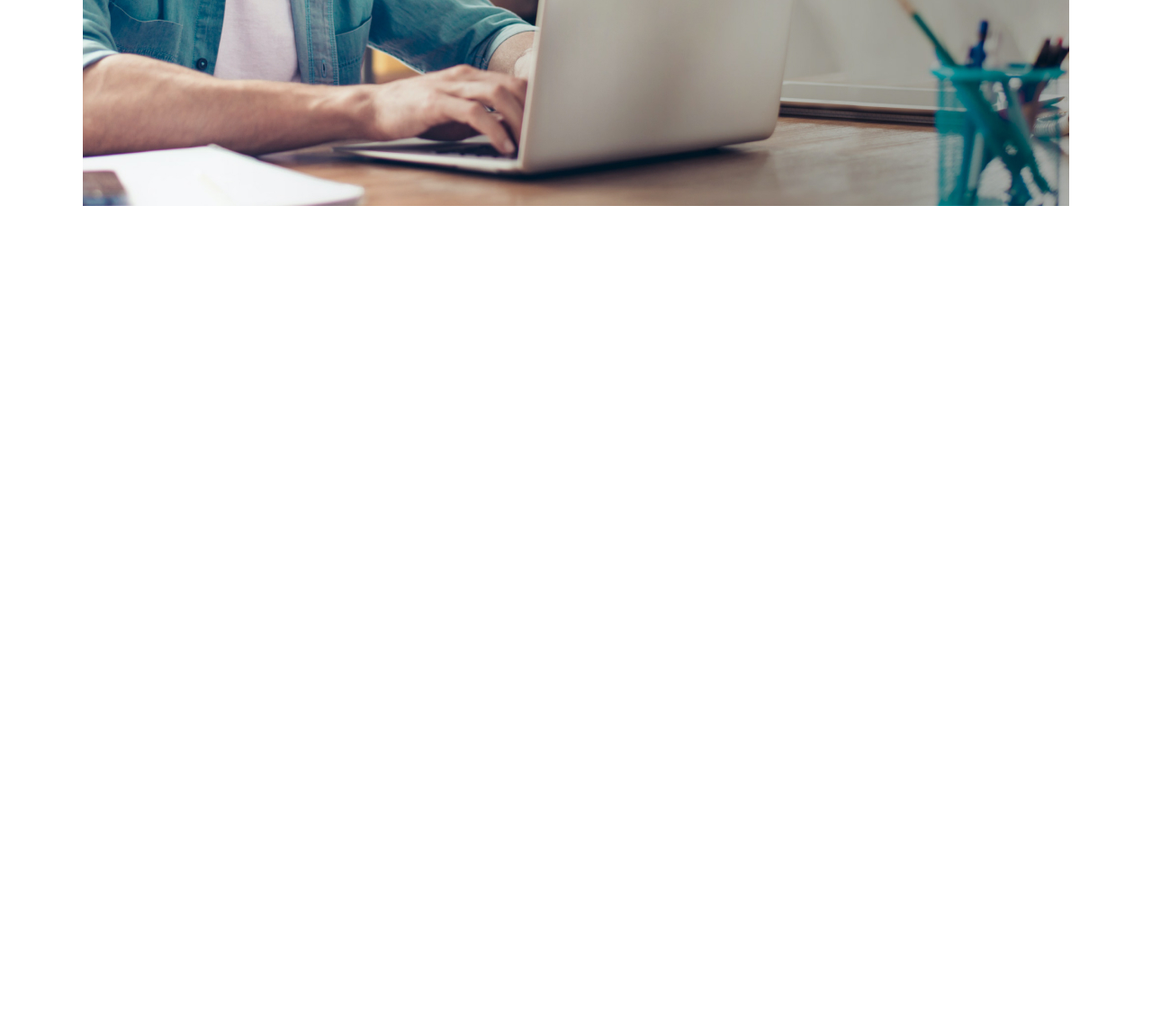
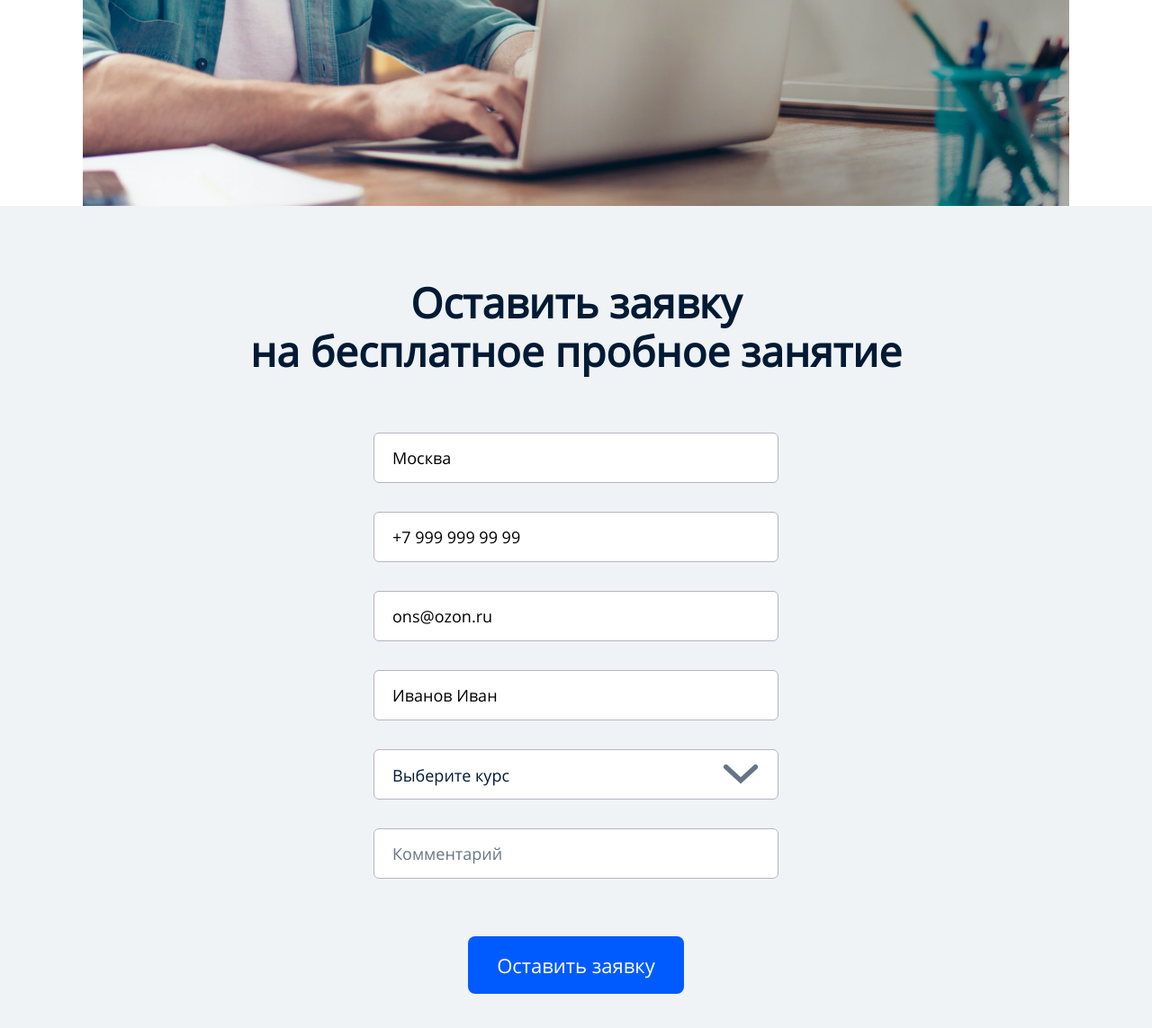
Before and after one commit to EvgenijZaluzhanskij/EvgenijZaluzhanskij.github.io, a plain HTML site: page self-made-task-5/index.html in a window 1280 px wide. Shown: the part 1966-3109 px from the top of the page at 90% size. Before the commit the page ends 2195 px from the top, so only its background shows below. Drawn offline with Linux system fonts and the light colour scheme.

Commit message:
More css from template

```diff
--- a/self-made-task-5/index.html
+++ b/self-made-task-5/index.html
@@ -43,6 +43,30 @@
                 </div>
             </section>
 
+            <section class="request">
+                <h2 class="request__header">Оставить заявку <br/> на бесплатное пробное занятие</h2>
+
+                <div class="request__form">
+                    <input type="text" class="input input--valid request__formElement" value="Москва" placeholder="Город">
+                    <input type="tel" class="input input--valid request__formElement" placeholder="Введите номер телефона" value="+7 999 999 99 99">
+                    <input type="email" class="input input--valid request__formElement" placeholder="Введите ваш email" value="ons@ozon.ru">
+                    <input type="text" class="input input--valid request__formElement" placeholder="Имя и фамилия" value="Иванов Иван">
+                    <div class="select request__formElement">
+                        <span class="select__text">Выберите курс</span>
+                        <img class="select__icon" src="img/arrow.svg" alt="">
+                        <ul class="select__dropdown ">
+                            <li class="select__dropdownItem select__dropdownItem--active">Select 1</li>
+                            <li class="select__dropdownItem">Select 2</li>
+                            <li class="select__dropdownItem">Select 3</li>
+                            <li class="select__dropdownItem">Select 4</li>
+                            <li class="select__dropdownItem">Select 5</li>
+                            <li class="select__dropdownItem">Select 6</li>
+                        </ul>
+                    </div>
+                    <input type="text" class="input input--valid" placeholder="Комментарий">
+                </div>
+                <button class="button">Оставить заявку</button>
+            </section>
         </div>
     </body>
 </html>
--- a/self-made-task-5/styles/common.css
+++ b/self-made-task-5/styles/common.css
@@ -16,4 +16,108 @@
     line-height: 20px;
 
     border: none;
+
+    outline: none;
+    cursor: pointer;
 }
+
+.input {
+    display: flex;
+
+    width: 100%;
+    height: 56px;
+
+    box-sizing: border-box;
+
+    border: 1px solid var(--c-mystic);
+    border-radius: 6px;
+
+    padding: 16px 20px;
+
+    font-size: 18px;
+    line-height: 24px;
+}
+
+.input:focus {
+    outline: none;
+}
+
+.input--valid {
+    border-color: var(--c-cadet-blue);
+}
+
+.input::placeholder {
+    color: var(--c-dark-space);
+}
+
+.select {
+    position: relative;
+    display: flex;
+
+    width: 100%;
+    height: 56px;
+
+    box-sizing: border-box;
+
+    justify-content: space-between;
+
+    border: 1px solid var(--c-cadet-blue);
+    border-radius: 6px;
+
+    padding: 16px 20px;
+
+    font-size: 18px;
+    line-height: 24px;
+    background-color: var(--c-white);
+}
+
+
+.select__icon--opened {
+    transform: rotate(180deg);
+}
+
+
+.select__dropdown {
+    display: none;
+    position: absolute;
+    top: 60px;
+    box-shadow: 2px 2px 20px var(--c-mystic);
+    border-radius: 6px;
+    width: 100%;
+    padding: 0;
+    margin: 0;
+
+    list-style-type: none;
+
+    left: 0;
+    right: 0;
+
+    max-height: 240px;
+
+    overflow-y: auto;
+}
+
+.select__dropdownItem {
+    display: flex;
+    height: 48px;
+
+    align-items: center;
+    padding: 12px 20px;
+
+    box-sizing: border-box;
+
+    border-bottom: 1px solid #E9EEF1;
+}
+
+
+.select__dropdownItem:last-of-type {
+    border-bottom: none;
+}
+
+.select__dropdownItem:hover {
+    background-color: var(--c-ozon-blue-10);
+}
+
+.select__dropdownItem--active {
+    background-color: var(--c-ozon-blue-50);
+}
--- a/self-made-task-5/styles/index.css
+++ b/self-made-task-5/styles/index.css
@@ -5,6 +5,7 @@
 @import './common.css';
 @import './hero.css';
 @import './courses.css';
+@import './request.css';
 
 .mainWrapper {
     width: 100%;
@@ -17,7 +18,8 @@
     '. header .'
     '. heroMain .'
     '. courses .'
-    '. heroSecond .';
+    '. heroSecond .'
+    'request request request';
     grid-template-columns: 92px 1fr 92px;
 
     font-family: var(--f-reg);
--- /dev/null
+++ b/self-made-task-5/styles/request.css
@@ -0,0 +1,32 @@
+.request {
+    grid-area: request;
+
+    min-height: 956px;
+    display: flex;
+
+    align-items: center;
+    flex-direction: column;
+
+    justify-content: center;
+
+    background-color: var(--c-aqua-haze);
+}
+
+.request__header {
+    font-size: 46px;
+    line-height: 54px;
+
+    text-align: center;
+
+    margin: 0 0 64px;
+}
+
+.request__form {
+    max-width: 450px;
+    width: 100%;
+    margin-bottom: 64px;
+}
+
+.request__formElement {
+    margin-bottom: 32px;
+}
--- a/self-made-task-5/styles/variables.css
+++ b/self-made-task-5/styles/variables.css
@@ -6,4 +6,11 @@
     --c-midnight: #011A34;
     --c-ozon-blue: #005bFF;
     --c-white: #FFFFFF;
+    --c-mystic: #DEE5EA;
+    --c-dark-space: #667585;
+    --c-cadet-blue: #BAB2C2;
+    --c-ozon-blue-10: #E0EBFF;
+    --c-ozon-blue-50: #7FADFF;
+
+    --c-aqua-haze: #EFF3F6;
 }
```
Also changed, not shown: self-made-task-5/img/arrow.svg (added).
